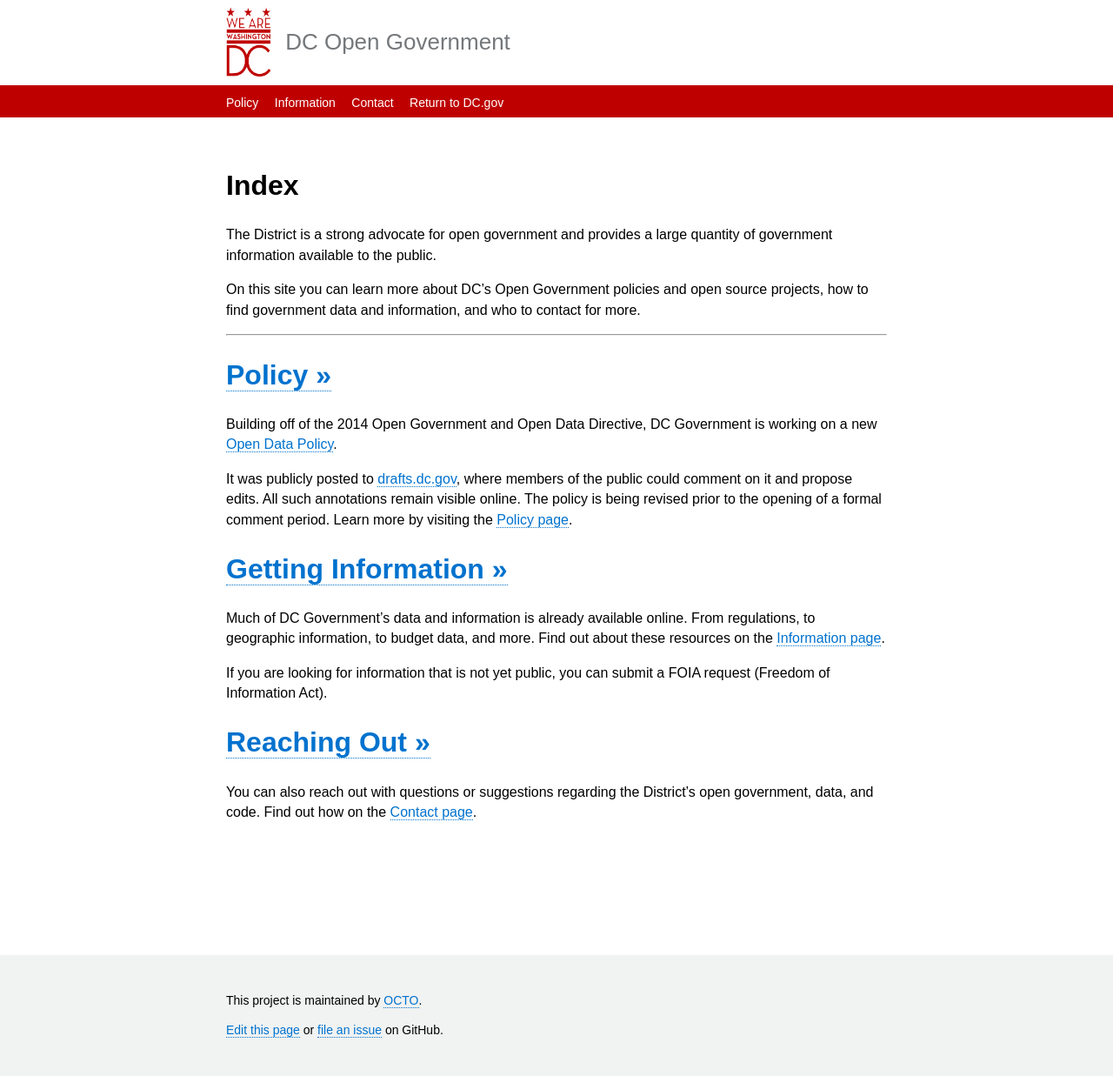
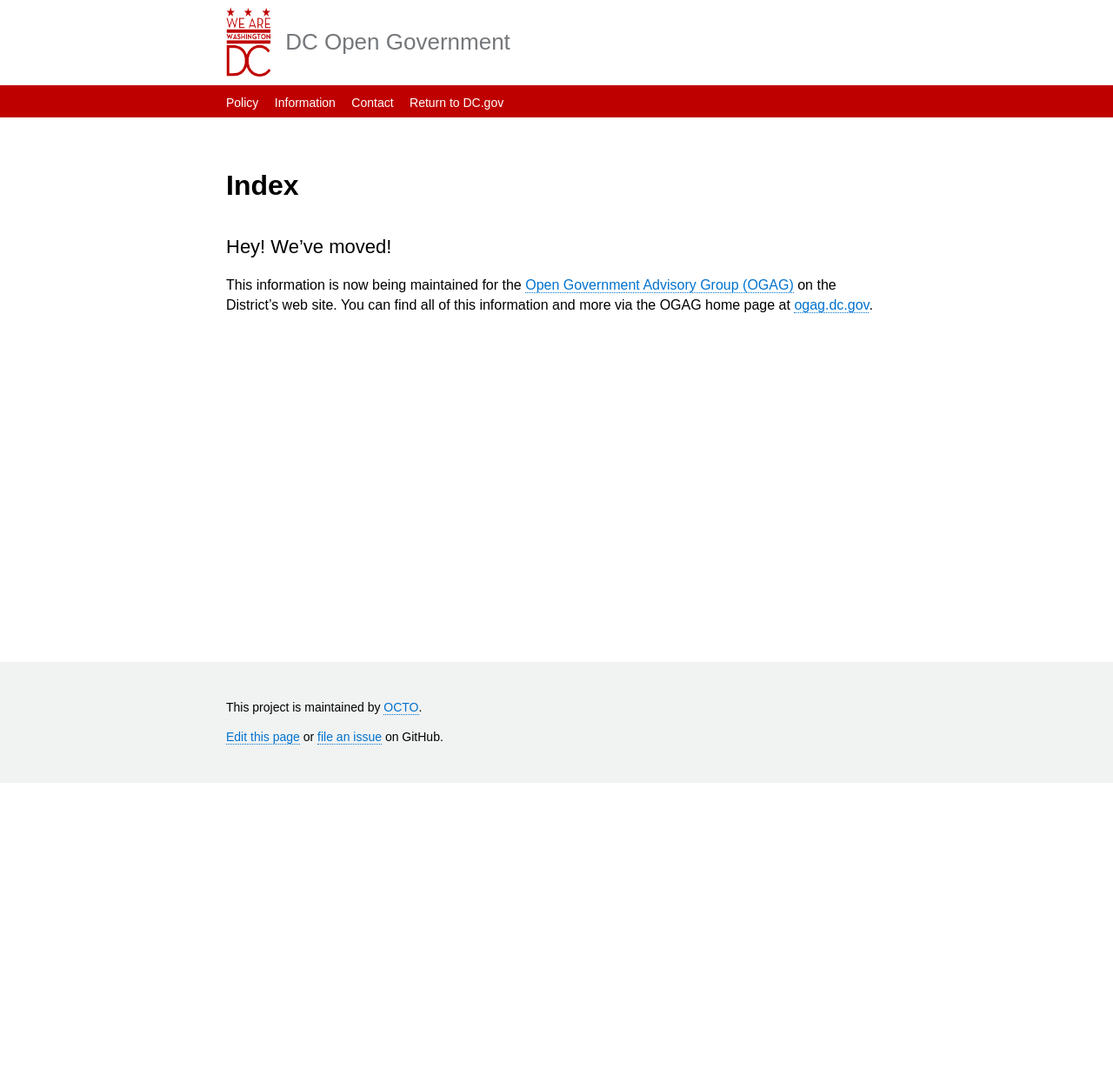
Before and after one commit to DCgov/dcgov.github.io, a Jekyll site: the page built from _pages/index.md, in a window 1280 px wide. Shown: the whole page at 87% size. Built offline with Jekyll 4.4.1, drawn with Linux system fonts in a browser that asks for light colours; nearby versions of some CDN libraries; after the commit the page ends 900 px from its top, so only the background shows below that.

Commit message:
Content Redirect
Notify users that content is now being maintained via the OGAG and the District Chief Data Officer on DC.gov pages.

```diff
--- a/_pages/index.md
+++ b/_pages/index.md
@@ -3,24 +3,6 @@
 permalink: /
 ---
 
-The District is a strong advocate for open government and provides a large quantity of government information available to the public.
+## Hey! We've moved!
 
-On this site you can learn more about DC's Open Government policies and open source projects, how to find government data and information, and who to contact for more.
-
-***
-
-# [Policy >>](/policy)
-
-Building off of the 2014 Open Government and Open Data Directive, DC Government is working on a new [Open Data Policy](https://drafts.dc.gov/docs/draft-open-data-policy).
-
-It was publicly posted to [drafts.dc.gov](https://drafts.dc.gov/docs/draft-open-data-policy), where members of the public could comment on it and propose edits. All such annotations remain visible online. The policy is being revised prior to the opening of a formal comment period. Learn more by visiting the [Policy page](/policy).
-
-# [Getting Information >>](/information)
-
-Much of DC Government's data and information is already available online. From regulations, to geographic information, to budget data, and more. Find out about these resources on the [Information page](/information).
-
-If you are looking for information that is not yet public, you can submit a FOIA request (Freedom of Information Act).
-
-# [Reaching Out >>](/contact)
-
-You can also reach out with questions or suggestions regarding the District's open government, data, and code. Find out how on the [Contact page](/contact).
+This information is now being maintained for the [Open Government Advisory Group (OGAG)](http://ogag.dc.gov/page/mayors-order-open-government-advisory-group) on the District's web site. You can find all of this information and more via the OGAG home page at [ogag.dc.gov](http://ogag.dc.gov/).
```
